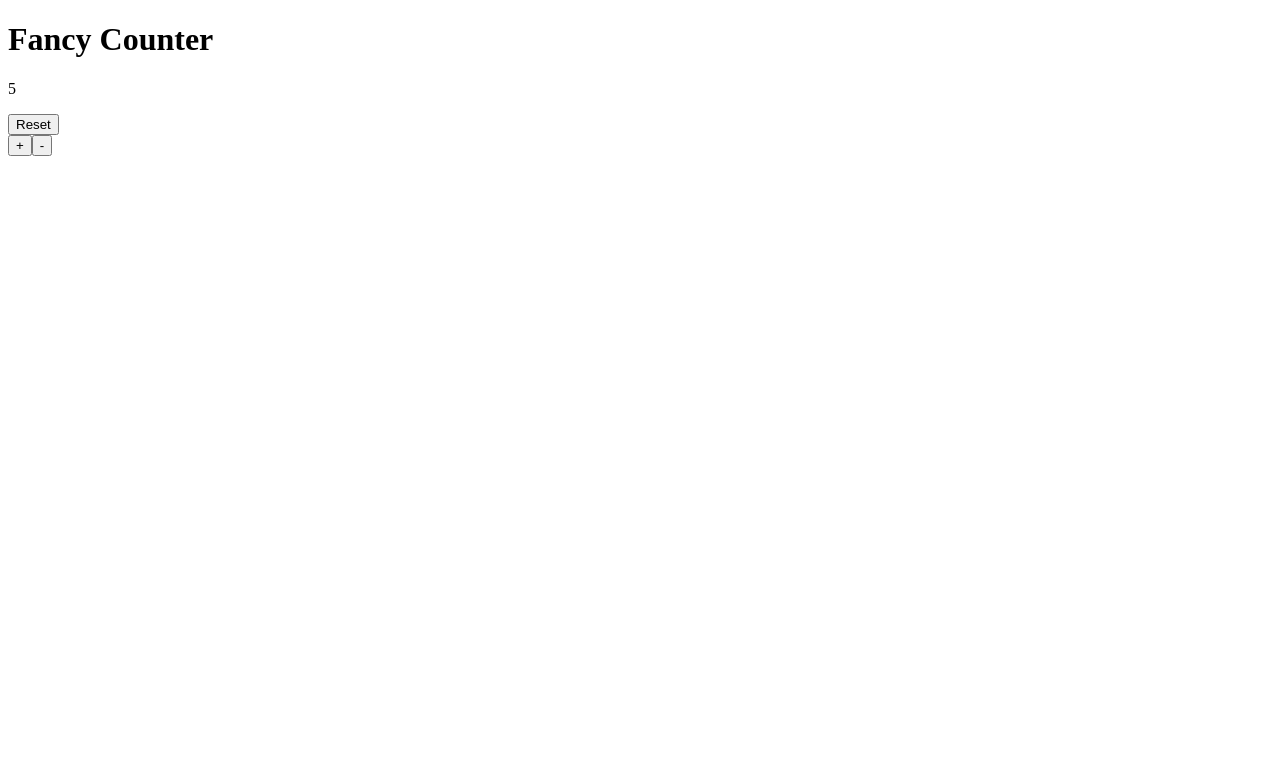
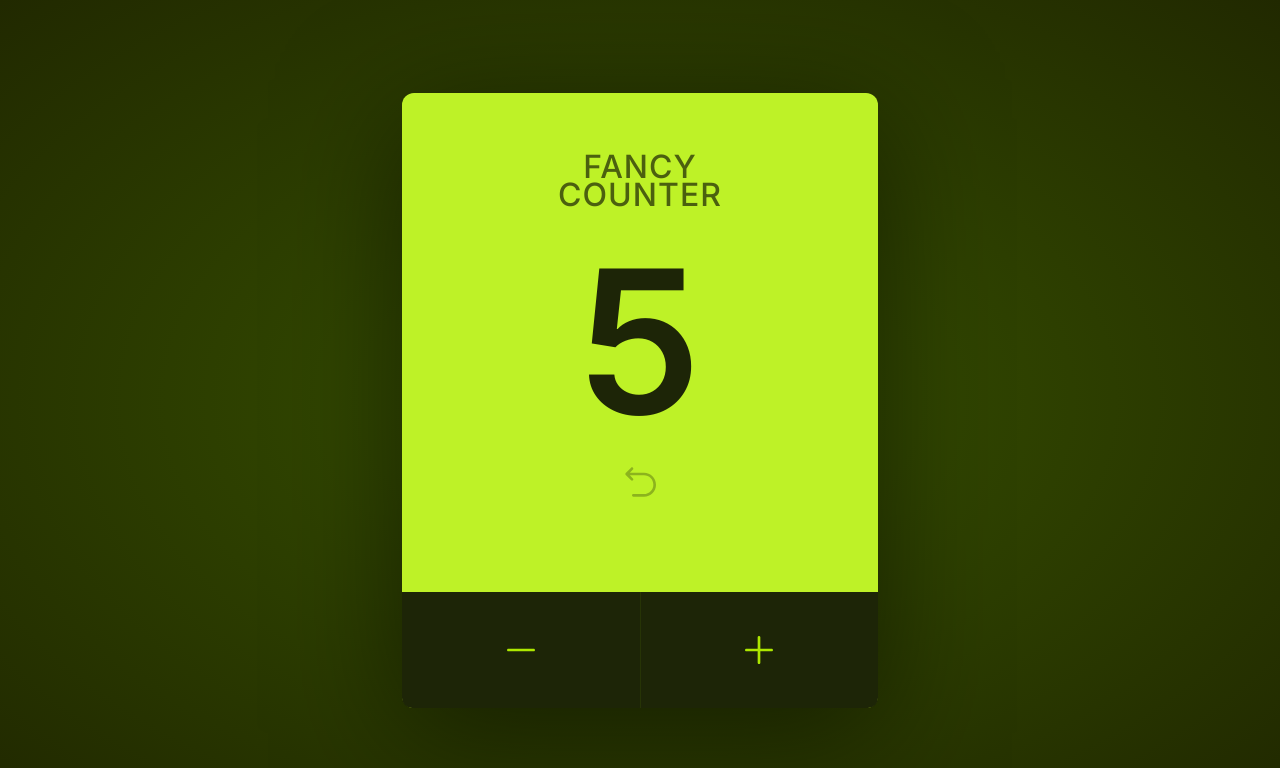
Before and after one commit to RAZELXZ/FancyCounter, a React (Vite) app: page / in a window 1280 px wide. Shown: the top 768 px of the page. Built offline with nearby package versions, Linux system fonts and the light colour scheme.

Commit message:
CSS final

```diff
--- a/package.json
+++ b/package.json
@@ -10,6 +10,7 @@
     "preview": "vite preview"
   },
   "dependencies": {
+    "@radix-ui/react-icons": "^1.3.0",
     "react": "^18.2.0",
     "react-dom": "^18.2.0"
   },
--- a/src/App.jsx
+++ b/src/App.jsx
@@ -1,5 +1,5 @@
 import Card from "./Components/Card";
-
+import "./index.css";
 {
   /*try to be sematic, so use main first*/
 }
--- a/src/Components/Count.jsx
+++ b/src/Components/Count.jsx
@@ -2,7 +2,7 @@
 import React from "react";
 
 const Count = ({ number }) => {
-  return <p>{number}</p>;
+  return <p className="count">{number}</p>;
 };
 
 export default Count;
--- a/src/Components/CountButtons.jsx
+++ b/src/Components/CountButtons.jsx
@@ -1,3 +1,4 @@
+import { MinusIcon, PlusIcon } from "@radix-ui/react-icons";
 import React from "react";
 
 const CountButtons = ({ number, setNumber }) => {
@@ -9,9 +10,13 @@ const CountButtons = ({ number, setNumber }) => {
   };
 
   return (
-    <div>
-      <button onClick={handelClickPlus}>+</button>
-      <button onClick={handelClickMinus}>-</button>
+    <div className="button-container">
+      <button className="count-btn" onClick={handelClickMinus}>
+        <MinusIcon className="count-btn-icon" />
+      </button>
+      <button className="count-btn" onClick={handelClickPlus}>
+        <PlusIcon className="count-btn-icon" />
+      </button>
     </div>
   );
 };
--- a/src/Components/ResetButton.jsx
+++ b/src/Components/ResetButton.jsx
@@ -1,9 +1,14 @@
+import { ResetIcon } from "@radix-ui/react-icons";
 import React from "react";
 const ResetButton = ({ setNumber }) => {
   const handelClick = () => {
     setNumber(0);
   };
-  return <button onClick={handelClick}>Reset</button>;
+  return (
+    <button className="reset-btn" onClick={handelClick}>
+      <ResetIcon className="reset-btn-icon" />
+    </button>
+  );
 };
 
 export default ResetButton;
--- a/src/Components/Title.jsx
+++ b/src/Components/Title.jsx
@@ -2,7 +2,7 @@
 import React from "react";
 
 const Title = () => {
-  return <h1>Fancy Counter</h1>;
+  return <h1 className="title">Fancy Counter</h1>;
 };
 
 export default Title;
```
Also changed, not shown: 1 other file (tests, documents, lock files or other folders).
